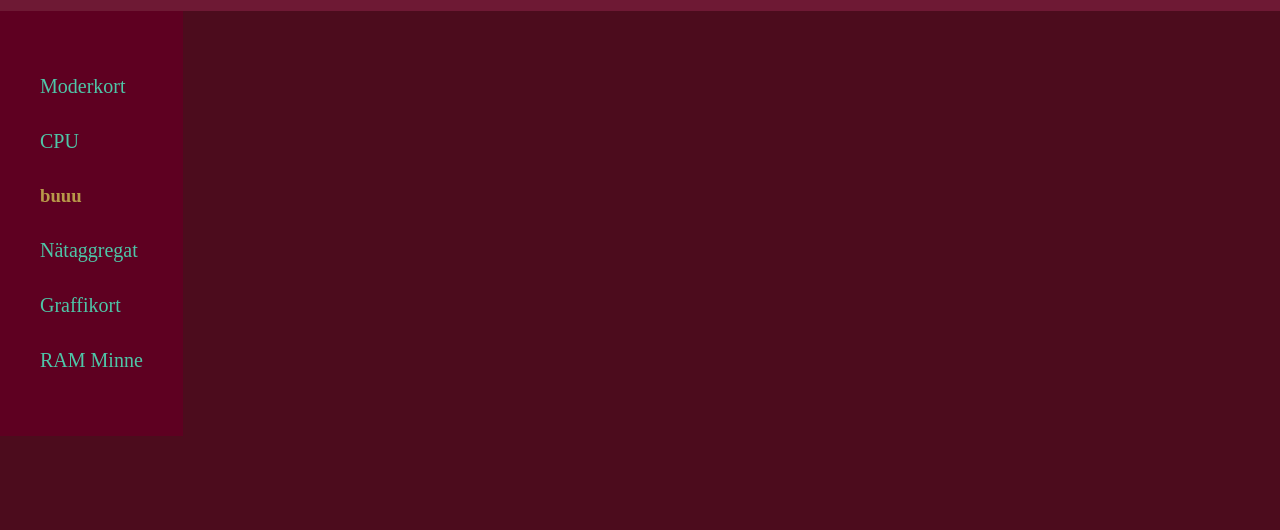
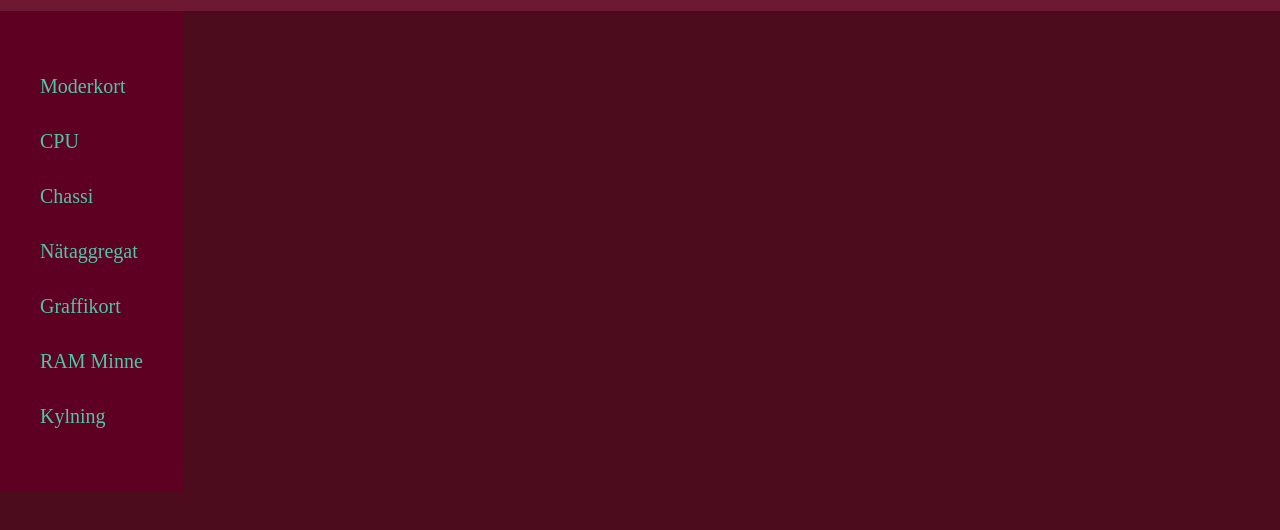
Before and after one commit to Floratuff/BTE23-webs, a plain HTML site: page index.html in a window 1280 px wide. Shown: the part 90-620 px from the top of the page. Drawn offline with Linux system fonts and the light colour scheme.

Commit message:
added stuff to nav

```diff
--- a/index.html
+++ b/index.html
@@ -14,10 +14,11 @@
     <nav>
         <a href="moderkort.html"> Moderkort </a>
         <a href="cpu.html"> CPU </a>
-        <h1>buuu</h1>
+        <a href="chassi.html"> Chassi </a>
         <a href="powersupply.html">Nätaggregat</a>
         <a href="gpu.html">Graffikort</a>
         <a href="ram.html">RAM Minne</a>
+        <a href="cooling.html"> Kylning </a>
     </nav>
 </aside>
 </body>
```
